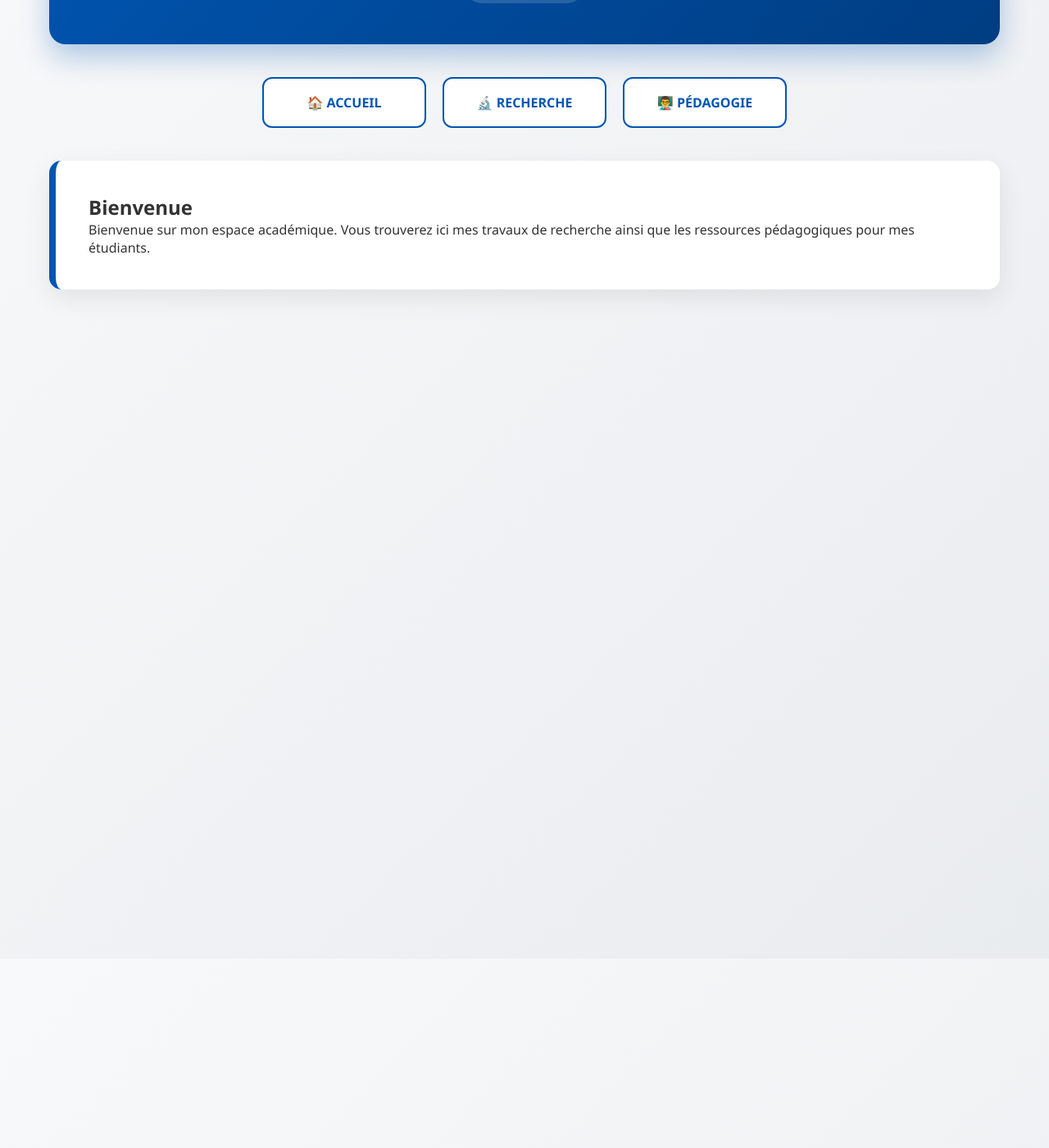
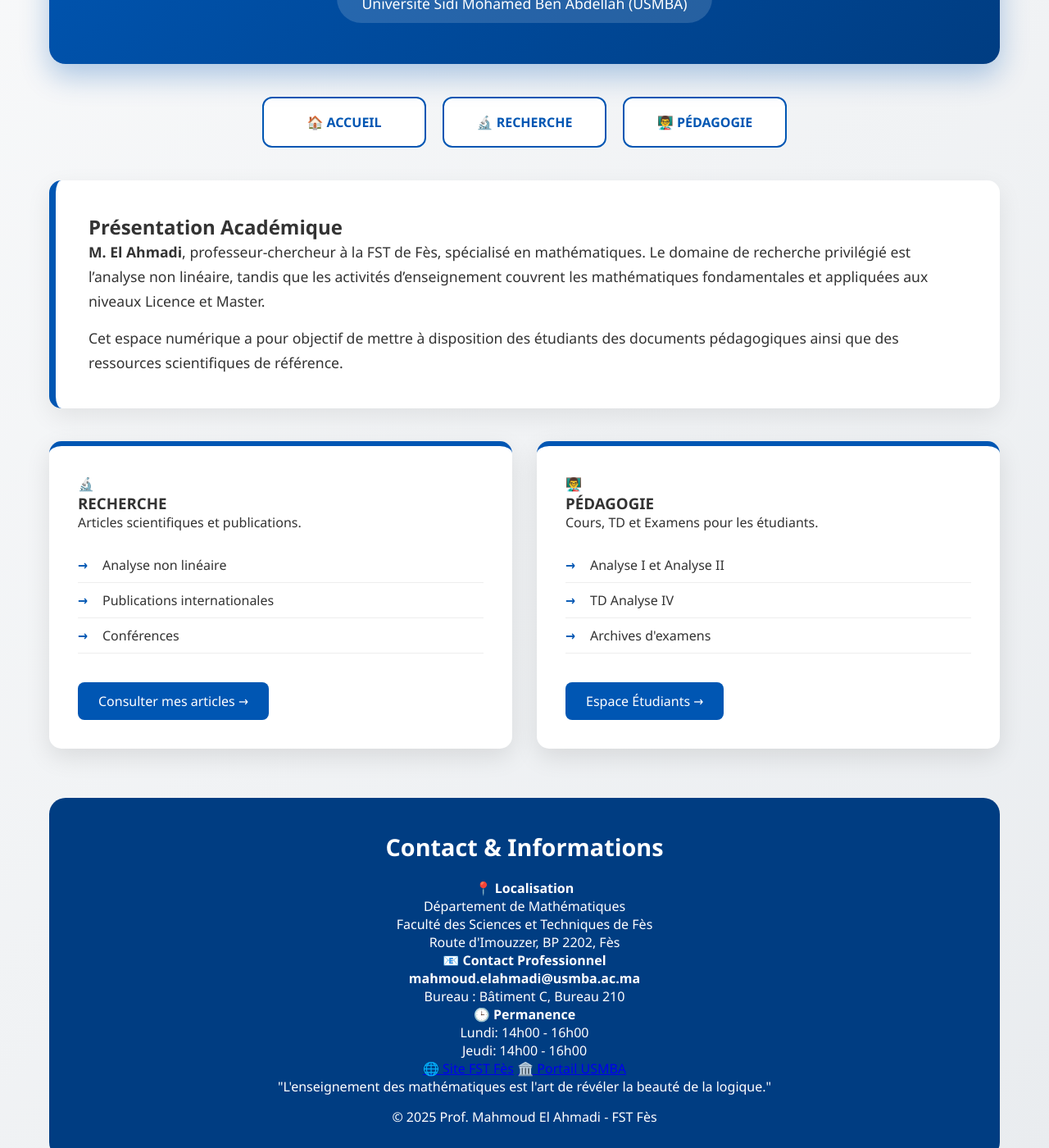
Before and after one commit to mahmoudmath/mahmoudmath.github.io, a Jekyll site: the page index.html, which Jekyll copies as it is, in a window 1280 px wide and 1400 px high, scrolled down 231 px. Shown: the whole window at 82% size. Built offline with Jekyll 4.4.1, drawn with Linux system fonts in a browser that asks for light colours; before the commit the page ends 900 px from its top, so only the background shows below that; some of the changed text lies outside the part shown.

Commit message:
Update index.html

```diff
--- a/index.html
+++ b/index.html
@@ -3,27 +3,111 @@
 <head>
     <meta charset="UTF-8">
     <meta name="viewport" content="width=device-width, initial-scale=1.0">
-    <title>Prof. Mahmoud El Ahmadi</title>
-    <link rel="stylesheet" href="style.css"> <!-- C'EST ICI QU'ON APPELLE LE STYLE -->
+    <title>Prof. Mahmoud El Ahmadi - Accueil</title>
+    <!-- On lie le fichier de style pour garder le design -->
+    <link rel="stylesheet" href="style.css">
 </head>
 <body>
     <div class="container">
+        <!-- 1. EN-TÊTE -->
         <header class="professor-header">
             <div class="professor-name">Mahmoud El Ahmadi</div>
             <div class="professor-title">Professeur de Mathématiques</div>
-            <div class="institution"><span class="university">FST de Fès</span></div>
+            <div class="institution">
+                <span class="university">Faculté des Sciences et Techniques de Fès</span><br>
+                Université Sidi Mohamed Ben Abdellah (USMBA)
+            </div>
         </header>
 
+        <!-- 2. NAVIGATION PRINCIPALE -->
         <nav class="academic-nav">
             <a href="index.html" class="nav-card">🏠 ACCUEIL</a>
             <a href="recherche.html" class="nav-card">🔬 RECHERCHE</a>
             <a href="pedagogie.html" class="nav-card">👨‍🏫 PÉDAGOGIE</a>
         </nav>
 
+        <!-- 3. DESCRIPTION (PRÉSENTATION) -->
         <section class="presentation">
-            <h2>Bienvenue</h2>
-            <p>Bienvenue sur mon espace académique. Vous trouverez ici mes travaux de recherche ainsi que les ressources pédagogiques pour mes étudiants.</p>
+            <h2>Présentation Académique</h2>
+            <p style="font-size: 1.1em; line-height: 1.7;">
+                <strong>M. El Ahmadi</strong>, professeur-chercheur à la FST de Fès, spécialisé en mathématiques.
+                Le domaine de recherche privilégié est l’analyse non linéaire, tandis que les activités d’enseignement
+                couvrent les mathématiques fondamentales et appliquées aux niveaux Licence et Master.
+            </p>
+            <p style="margin-top: 15px; font-size: 1.1em; line-height: 1.7;">
+                Cet espace numérique a pour objectif de mettre à disposition des étudiants des documents pédagogiques
+                ainsi que des ressources scientifiques de référence.
+            </p>
         </section>
+
+        <!-- 4. LES DEUX GRANDS PÔLES (Accès Rapide) -->
+        <div class="resources-grid">
+            <!-- PÔLE RECHERCHE -->
+            <div class="resource-card cours">
+                <span class="resource-icon">🔬</span>
+                <h3>RECHERCHE</h3>
+                <p>Articles scientifiques et publications.</p>
+                <ul class="resource-list">
+                    <li>Analyse non linéaire</li>
+                    <li>Publications internationales</li>
+                    <li>Conférences</li>
+                </ul>
+                <a href="recherche.html" class="btn-resource">Consulter mes articles →</a>
+            </div>
+
+            <!-- PÔLE PÉDAGOGIE -->
+            <div class="resource-card td">
+                <span class="resource-icon">👨‍🏫</span>
+                <h3>PÉDAGOGIE</h3>
+                <p>Cours, TD et Examens pour les étudiants.</p>
+                <ul class="resource-list">
+                    <li>Analyse I et Analyse II</li>
+                    <li>TD Analyse IV</li>
+                    <li>Archives d'examens</li>
+                </ul>
+                <a href="pedagogie.html" class="btn-resource">Espace Étudiants →</a>
+            </div>
+        </div>
+
+        <!-- 5. PIED DE PAGE (COORDONNÉES) -->
+        <footer class="professor-footer">
+            <h3 style="font-size: 1.8em; margin-bottom: 20px;">Contact & Informations</h3>
+
+            <div class="contact-info">
+                <!-- Localisation -->
+                <div class="contact-item">
+                    <h4>📍 Localisation</h4>
+                    <p>Département de Mathématiques<br>
+                    Faculté des Sciences et Techniques de Fès<br>
+                    Route d'Imouzzer, BP 2202, Fès</p>
+                </div>
+
+                <!-- Email -->
+                <div class="contact-item">
+                    <h4>📧 Contact Professionnel</h4>
+                    <p><strong>mahmoud.elahmadi@usmba.ac.ma</strong><br>
+                    Bureau : Bâtiment C, Bureau 210</p>
+                </div>
+
+                <!-- Permanence -->
+                <div class="contact-item">
+                    <h4>🕒 Permanence</h4>
+                    <p>Lundi: 14h00 - 16h00<br>
+                    Jeudi: 14h00 - 16h00</p>
+                </div>
+            </div>
+
+            <!-- Liens utiles -->
+            <div class="footer-links">
+                <a href="http://www.fst-usmba.ac.ma/" target="_blank">🌐 Site FST Fès</a>
+                <a href="https://www.usmba.ac.ma" target="_blank">🏛️ Portail USMBA</a>
+            </div>
+
+            <div class="signature">
+                <p>"L'enseignement des mathématiques est l'art de révéler la beauté de la logique."</p>
+                <p style="margin-top: 15px;">© 2025 Prof. Mahmoud El Ahmadi - FST Fès</p>
+            </div>
+        </footer>
     </div>
 </body>
 </html>
```
